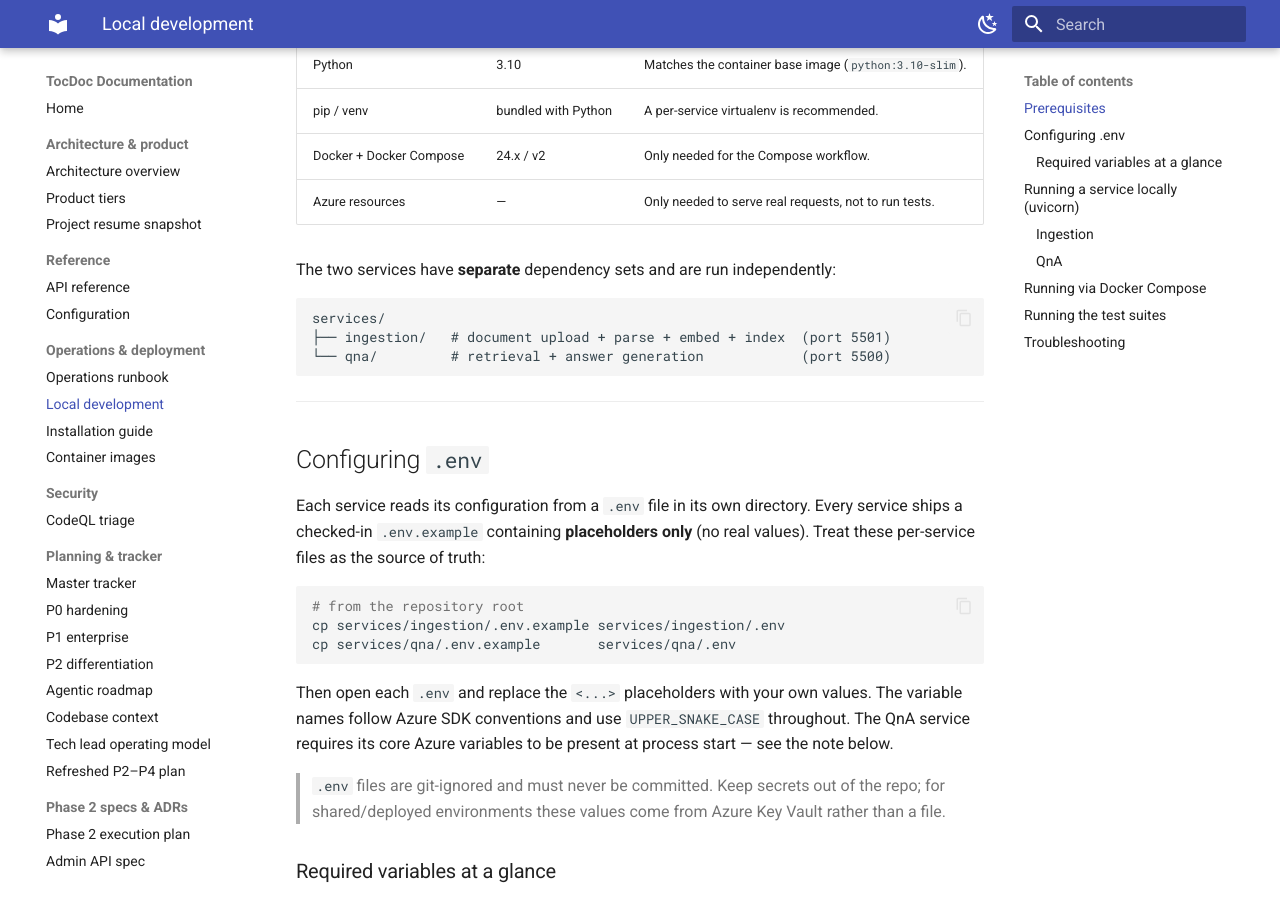
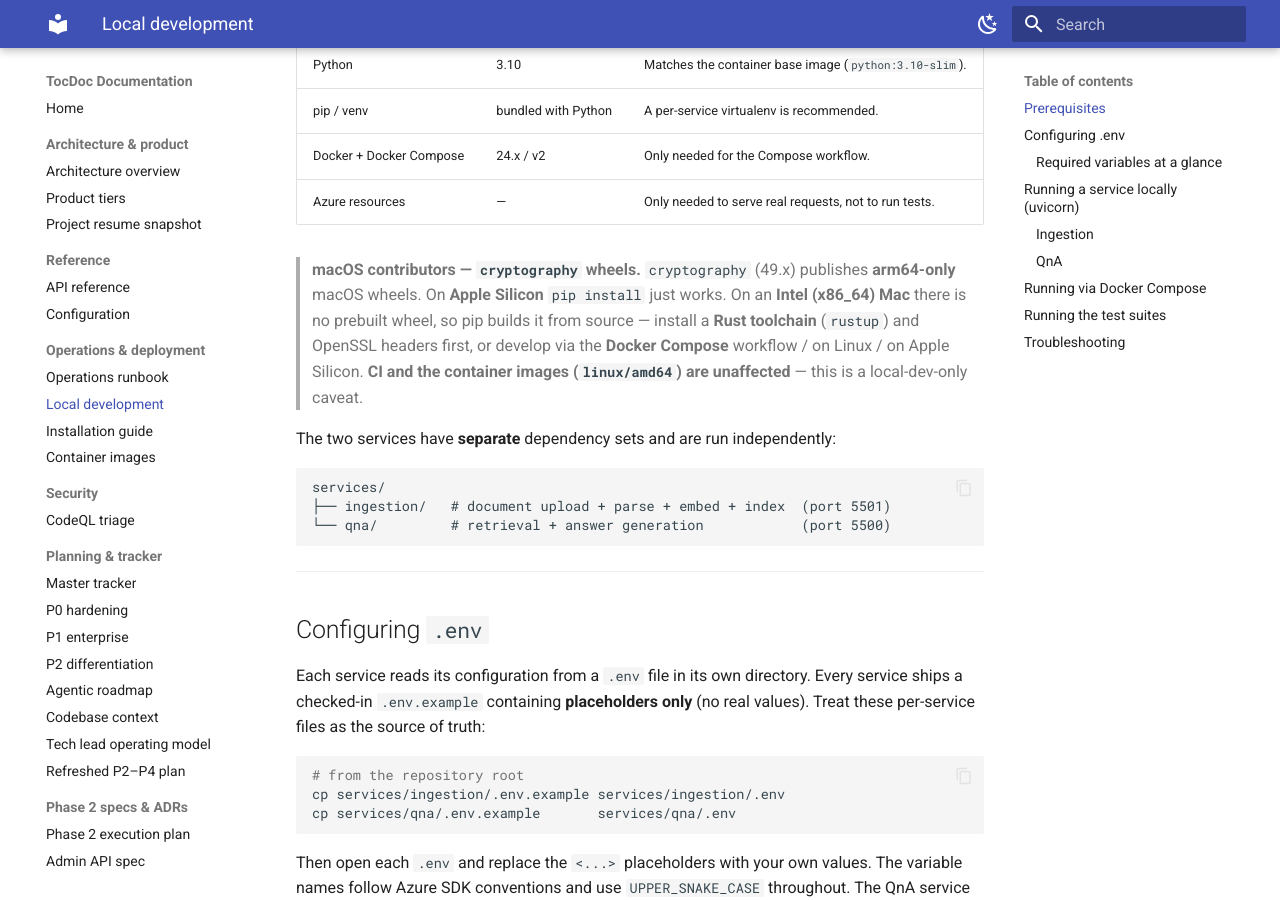
Before and after one commit to MaanavA26/TocDoc---Enterprise-RAG, an MkDocs documentation site: the page built from docs/LOCAL_DEV.md, in a window 1280 px wide and 900 px high, scrolled down 495 px. Built offline with MkDocs 1.6.1 and Material for MkDocs 9.7.7, drawn with Linux system fonts in a browser that asks for light colours.

Commit message:
docs(deps): document the Intel-Mac local-dev caveat for cryptography 49
cryptography 49.x publishes arm64-only macOS wheels, so an Intel (x86_64) Mac
has no prebuilt wheel and pip builds from source (needs Rust + OpenSSL). CI
(ubuntu/manylinux), the container images (linux/amd64), and Apple Silicon are
all unaffected — this is a local-dev-only caveat. Per the architect's #231
condition, the team accepts it and documents the workaround:

- docs/LOCAL_DEV.md (Prerequisites): macOS-wheels callout + workaround.
- CONTRIBUTING.md (Development setup): Intel-Mac note pointing at LOCAL_DEV.
- services/{qna,ingestion}/requirements.txt: inline note at the cryptography pin.

Co-Authored by Maanav's Mac-Pro
Co-Authored-By: Claude Opus 4.8 (1M context) <noreply@anthropic.com>

```diff
--- a/docs/LOCAL_DEV.md
+++ b/docs/LOCAL_DEV.md
@@ -21,6 +21,13 @@ to run the test suites.
 | pip / venv | bundled with Python | A per-service virtualenv is recommended. |
 | Docker + Docker Compose | 24.x / v2 | Only needed for the Compose workflow. |
 | Azure resources | — | Only needed to serve real requests, not to run tests. |
+
+> **macOS contributors — `cryptography` wheels.** `cryptography` (49.x) publishes
+> **arm64-only** macOS wheels. On **Apple Silicon** `pip install` just works. On an
+> **Intel (x86_64) Mac** there is no prebuilt wheel, so pip builds it from source —
+> install a **Rust toolchain** (`rustup`) and OpenSSL headers first, or develop via
+> the **Docker Compose** workflow / on Linux / on Apple Silicon. **CI and the
+> container images (`linux/amd64`) are unaffected** — this is a local-dev-only caveat.
 
 The two services have **separate** dependency sets and are run independently:
 
```
Also changed, not shown: CONTRIBUTING.md (+5 -0 lines), 2 other files.
